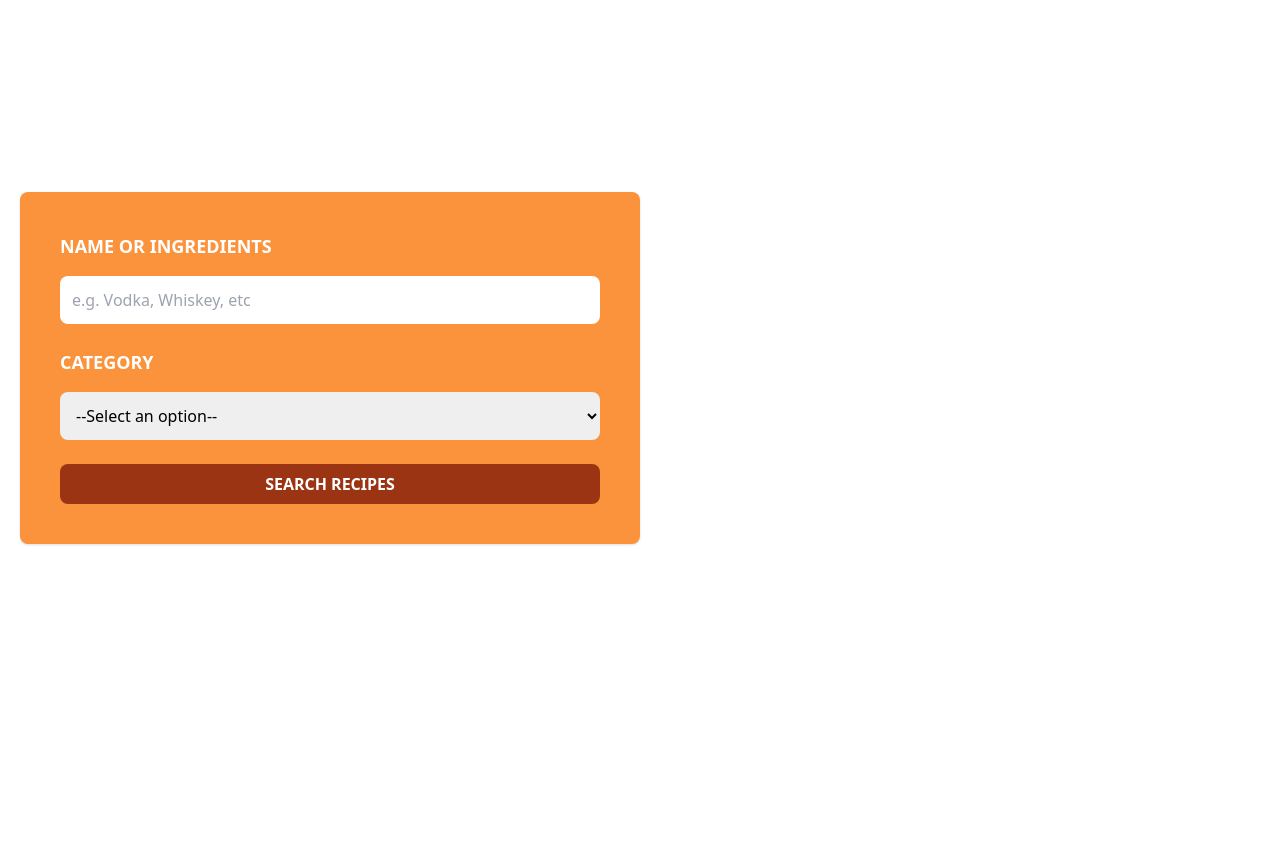
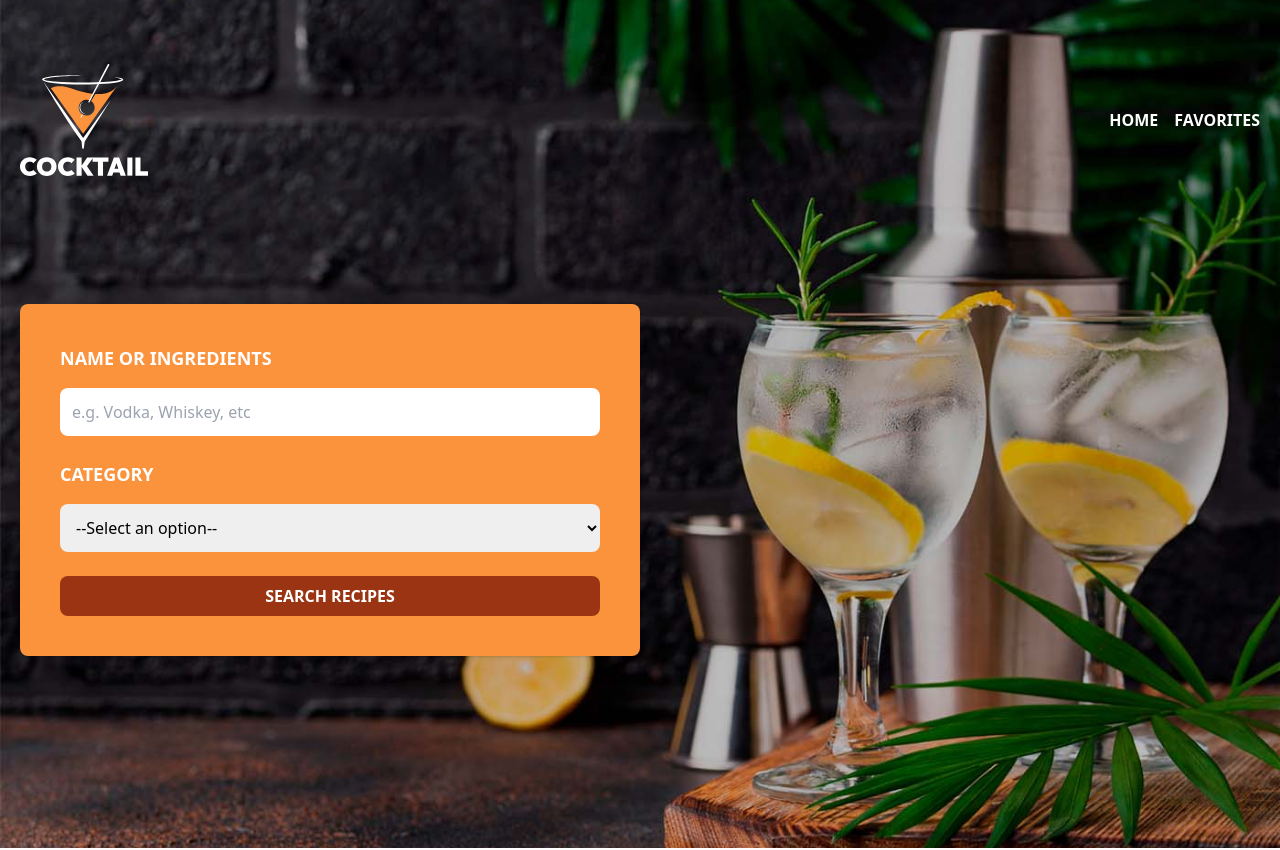
Before and after one commit to mcplux/cocktail, a Vue app: page / in a window 1280 px wide. Shown: the top 850 px of the page. Before the commit the page ends 800 px from the top, so only its background shows below. Built offline with nearby package versions, Linux system fonts and the light colour scheme.

Commit message:
nav created

```diff
--- a/src/App.vue
+++ b/src/App.vue
@@ -1,7 +1,12 @@
 <script setup>
+import { RouterView } from 'vue-router'
 import Header from './components/Header.vue'
 </script>
 
 <template>
   <Header />
+
+  <main class="container mx-auto mt-10">
+    <RouterView />
+  </main>
 </template>
--- a/src/components/Header.vue
+++ b/src/components/Header.vue
@@ -1,13 +1,32 @@
 <script setup>
+import { computed } from 'vue'
+import { RouterLink, useRoute } from 'vue-router'
 
+const route = useRoute()
+
+const homePage = computed(() => route.name === 'home')
 </script>
 
 <template>
-  <header>
+  <header class="bg-slate-800" :class="[homePage ? `bg-[url('/img/bg.jpg')] bg-cover bg-center` : '']">
     <div class="mx-auto container px-5 py-16">
-      <div class=""></div>
+      <div class="flex justify-between items-center">
+        <div>
+          <RouterLink :to="{name: 'home'}">
+            <img class="w-32" src="/img/logo.svg" alt="Logo">
+          </RouterLink>
+        </div>
+        <nav class="flex gap-4">
+          <RouterLink :to="{name: 'home'}" class="text-white uppercase font-bold" active-class="text-orange-500">
+            Home
+          </RouterLink>
+          <RouterLink :to="{name: 'favorites'}" class="text-white uppercase font-bold" active-class="text-orange-500">
+            Favorites
+          </RouterLink>
+        </nav>
+      </div>
 
-      <form action="" class="md:w-1/2 2xl:w-1/3 bg-orange-400 my-32 p-10 rounded-lg shadow space-y-6">
+      <form action="" class="md:w-1/2 2xl:w-1/3 bg-orange-400 my-32 p-10 rounded-lg shadow space-y-6" v-if="homePage">
         <div class="space-y-4">
           <label for="ingredient" class="block text-white uppercase font-extrabold text-lg">
             Name or Ingredients
--- a/src/router/index.js
+++ b/src/router/index.js
@@ -1,9 +1,19 @@
 import { createRouter, createWebHistory } from 'vue-router'
+import HomeView from '../views/HomeView.vue'
 
 const router = createRouter({
   history: createWebHistory(import.meta.env.BASE_URL),
   routes: [
-
+    {
+      path: '/',
+      name: 'home',
+      component: HomeView,
+    },
+    {
+      path: '/favorites',
+      name: 'favorites',
+      component: () => import('../views/FavoritesView.vue'),
+    },
   ]
 })
 
--- /dev/null
+++ b/src/views/FavoritesView.vue
@@ -0,0 +1,9 @@
+<script setup>
+
+</script>
+
+<template>
+  <h1 class="text-6xl font-extrabold">
+    Favorites
+  </h1>
+</template>
--- /dev/null
+++ b/src/views/HomeView.vue
@@ -0,0 +1,9 @@
+<script setup>
+
+</script>
+
+<template>
+  <h1 class="text-6xl font-extrabold">
+    Recipes
+  </h1>
+</template>
```
